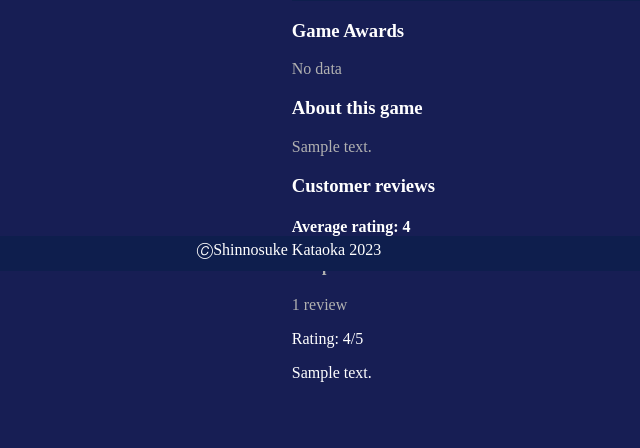
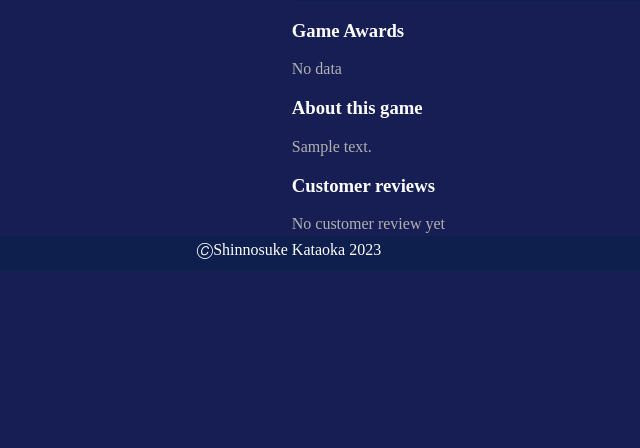
Before and after one commit to KingsleyLeung03/cs235-2023-gameswebapp-assignment-zlia403_glo501_skat149, a Flask app: template games/templates/gameDescription.html in a window 1280 px wide. Shown: the part 529-977 px from the top of the page, without its empty margins (351-991 px from the left). After the commit the page ends 788 px from the top, so only its background shows below. Run offline with Flask 3, Linux system fonts and the light colour scheme; the template is opened without the code that fills it: most values are stand-ins (such as "Sample title", 1, 10 or a date in 2020); grey boxes marked "Sample" are stand-in pictures; some libraries are stand-ins or nearby versions.

Commit message:
Removed customer reviews algorithm

```diff
--- a/games/templates/gameDescription.html
+++ b/games/templates/gameDescription.html
@@ -78,32 +78,7 @@
 
     <section class="game_all_user_reviews"> <!-- This section shows all user reviews. No data for now. -->
         <h3>Customer reviews</h3>
-        {% if game.num_game_reviews == 0 %}
             <p class="game_user_review_zero_notice">No customer review yet</p>
-        {% else %}
-            <h4>Average rating: {{ game.game_reviews_average_rating }}</h4>
-            {% for review in game.game_reviews %} <!-- Show all reviews iteratively -->
-                <div class="game_user_review"> <!-- Each review's main class -->
-                    <div class="game_user_review_name">
-                        <h4>{{ review.user }}</h4>
-                    </div>
-                    <div class="game_user_review_num"> <!-- The number of reviews from this user -->
-                        {% set num_user_reviews = review.user.reviews|length %} <!-- Might further optimise -->
-                        {% if num_user_reviews == 1 %}
-                            <p>{{ num_user_reviews }} review</p>
-                        {% else %}
-                            <p>{{ num_user_reviews }} reviews</p>
-                        {% endif %}
-                    </div>
-                    <div class="game_user_review_rating">
-                        <p>Rating: {{ review.rating }}/5</p>
-                    </div>
-                    <div class="game_user_review_comment">
-                        <p>{{ review.comment }}</p>
-                    </div>
-                </div>
-            {% endfor %}
-        {% endif %}
     </section>
 
 
```
